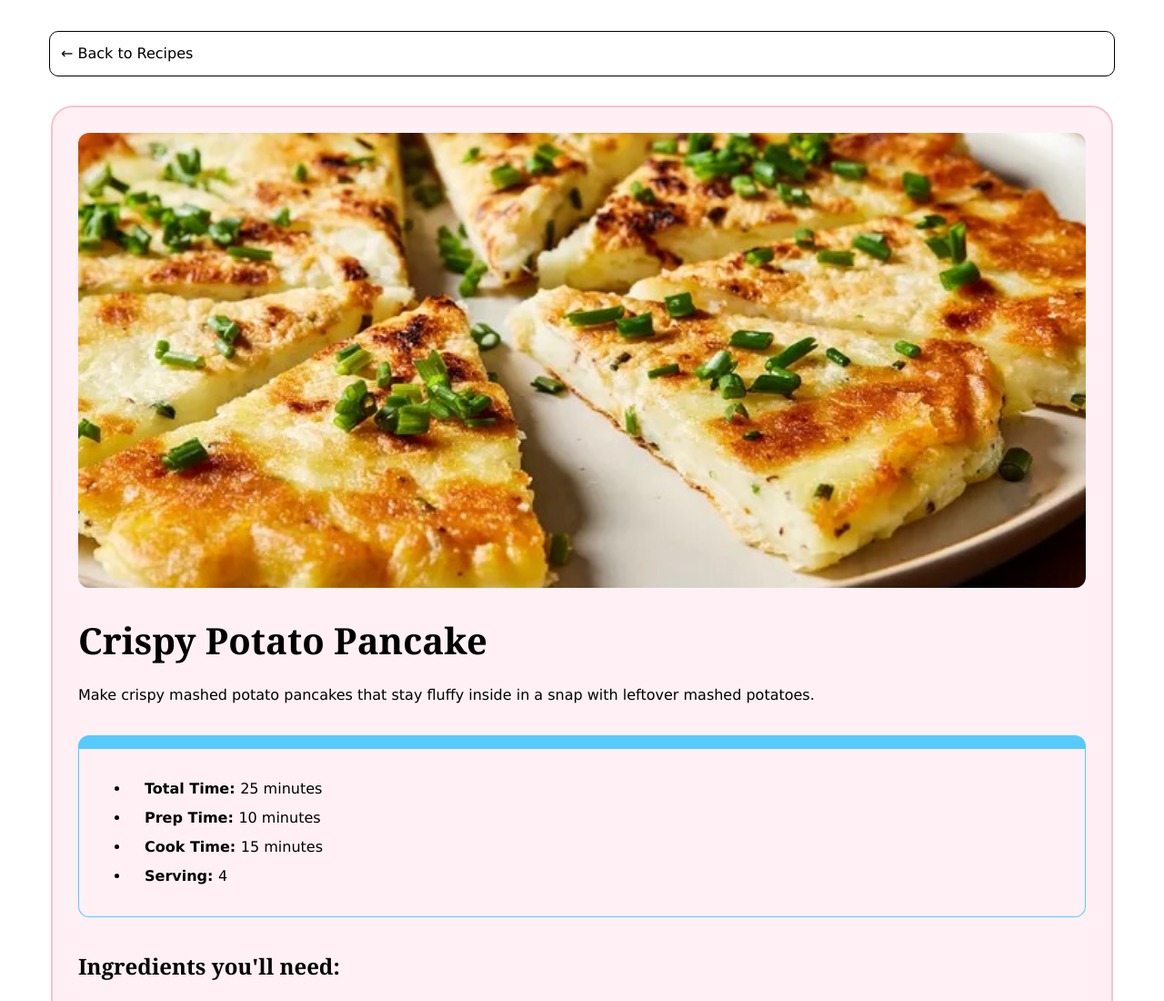
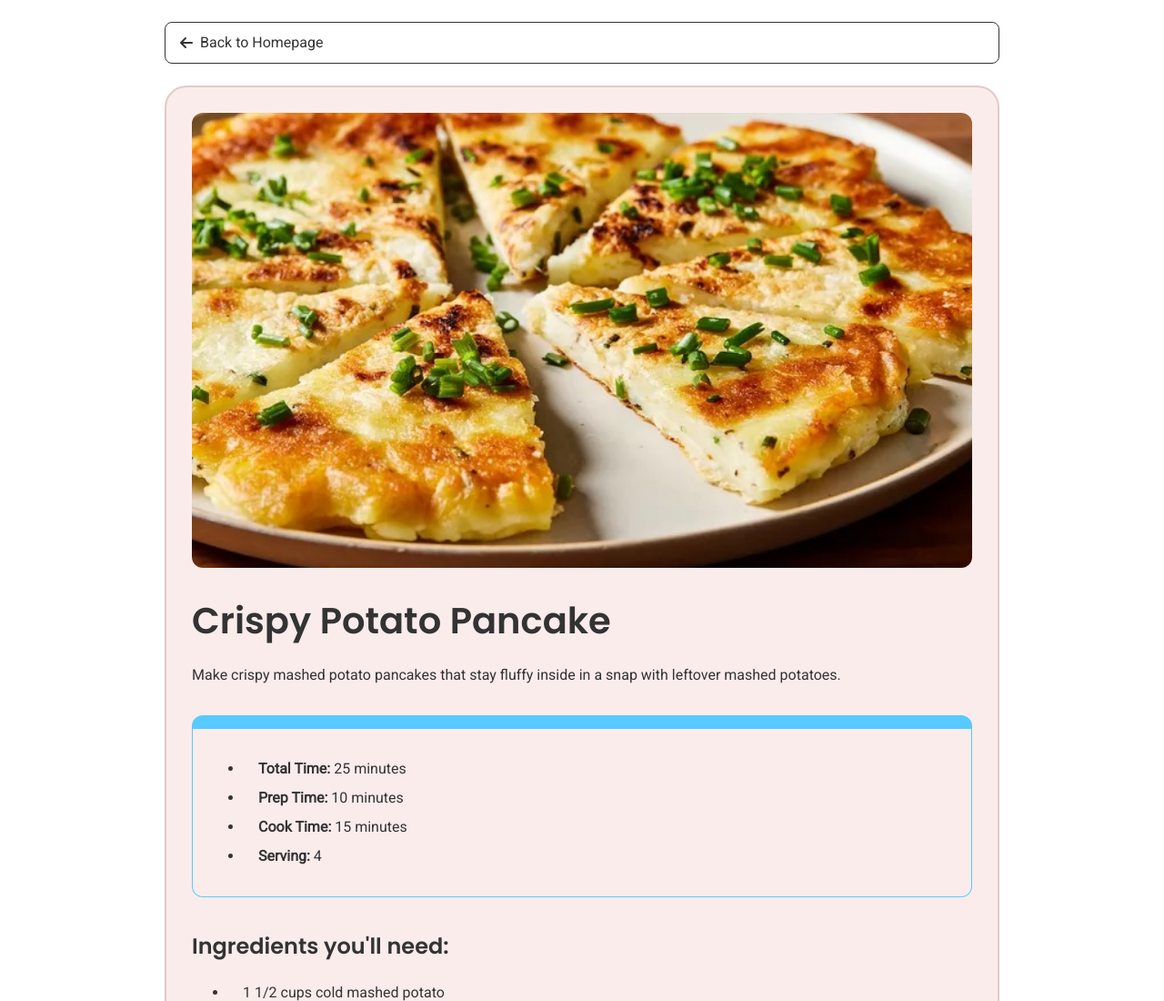
Before and after one commit to ni-ki-web/Recipes-project, a plain HTML site: page recipes/crispy-potato-pancake.html in a window 1280 px wide. Shown: the top 1100 px of the page at 91% size. Drawn offline with Linux system fonts and the light colour scheme.

Commit message:
Moved changes from iteration_branch to UI_iteration

```diff
--- a/recipe-page.css
+++ b/recipe-page.css
@@ -1,15 +1,54 @@
+/* Root Variables for Colours and Fonts */
+:root {
+    --text-main: #333;
+    --accent-color: #d97373;
+    --accent-light: #fbecec;
+    --border-color: #e0caca;
+    --font-body: 'Roboto', sans-serif;
+    --font-heading: 'Poppins', serif;
+}
+
+/* General Reset and Base Styles */
 body {
     box-sizing: border-box;
-    font-family: Verdana, Tahoma, sans-serif;
+    font-family: var(--font-body);
     line-height: 1.5;
     font-size: 1rem;
     background-color: white;
-    color: black;
+    color: var(--text-main);
 }
 
+h1, h2 {
+    line-height: 1.2;
+    font-family: var(--font-heading);
+    margin-bottom: 1.5rem;
+    font-weight: 600;
+}
+
+li{
+    padding-left: 1rem;
+    margin-bottom: 0.5rem;
+}
+
+li::marker {
+    font-weight: 600;
+}
+
+/* Title Styling */
 .title {
     text-align: center;
     font-size: 2rem;
+}
+
+/* Layout Container */
+.content-wrapper {
+    margin: 0 auto;
+    padding: 1rem;
+    max-width: 950px;
+}
+
+.recipe-wrapper {
+    padding: 10px;
 }
 
 .recipe-grid-container {
@@ -25,10 +64,11 @@ body {
     }
 }
 
+/* Recipe Cards */
 .recipe-grid-content {
     text-align: center;
     overflow: hidden;
-    border: 1px solid pink;
+    border: 1px solid var(--border-color);
     border-radius: 10px;
     transition: 0.3s ease;
     padding: 10px;
@@ -37,10 +77,10 @@ body {
 .recipe-grid-content:hover {
     transform: scale(1.02);
     transition: transform 0.2s ease;
-    background-color: rgb(255, 220, 226);
-    box-shadow: 0 4px 12px rgb(255, 220, 226);
+    background-color: var(--accent-light);
+    box-shadow: 0 4px 12px rgb(249, 200, 200, 0.6);
     text-decoration: underline;
-    color: #e75480;
+    color: var(--accent-color);
 }
 
 .recipe-link {
@@ -56,7 +96,7 @@ body {
 }
 
 .img {
-    border-radius: 15px;
+    border-radius: 10px;
     height: 100%;
     width: 100%;
     display: block;
@@ -65,90 +105,94 @@ body {
 
 .select-recipe {
     text-align: center;
-    padding-left: 1rem;
     font-size: 1.4rem;
 }
 
-.recipe-wrapper {
-    padding: 10px;
+.back-button {
+    display: flex;
+    align-items: center;
+    gap: 0.5rem;
+    width: calc(100% - 2rem);
+    padding: 10px 16px;
+    margin: 0 auto 1.5rem;
+    font-size: 1rem;
+    border: 1px solid var(--text-main);
+    border-radius: 8px;
+    background-color: white;
+    color: var(--text-main);
+    text-decoration: none;
+    transition: all 0.2s ease;
+    box-sizing: border-box;
 }
 
-.back-button {
-    color: #000;
-    text-decoration: none;
+.back-button i {
+    font-size: 1rem;
+    transition: transform 0.2s ease;
 }
 
-.bck-btn {
-    margin: 10px 30px;
-    padding: 12px;
-    border: 1px solid #000;
-    border-radius: 10px;
+.back-button:hover {
+    background-color: var(--accent-color);
+    color: white;
+    border-color: var(--accent-color);
 }
 
-.bck-btn:hover {
-    transition: 0.2s ease;
-    background-color: #e75480;
-    color:#fff;
-    border: 1px solid #e75480;
+.back-button:hover i {
+    transform: translateX(-4px);
 }
 
-.content-wrapper {
-    margin: 0 auto;
-    padding: 1rem;
+/* Recipe Page */
+.recipe-content-wrapper {
+    margin: 1rem;
+    padding: 1.75rem;
+    border-radius: 1.5rem;
+    border: solid 2px var(--border-color);
+    background-color: var(--accent-light);
 }
 
 .recipe-img {
     width: 100%;
     max-height: 500px;
     object-fit: cover;
-    border-radius: .75rem;
-}
-
-
-h1, h2 {
-    line-height: 1.2;
-    font-family: Georgia;
-    margin-bottom: 1.5rem;
-    font-weight: 600;
+    border-radius: 0.75rem;
 }
 
 .recipe-title {
     font-size: 2.5rem;
 }
 
-
-[data-cell="nutrient-value"] {
-    font-weight: 600;
-}
-
-li{
-    padding-left: 1rem;
-    margin-bottom: .5rem;
-}
-
-li::marker {
-    font-weight: 600;
-}
-
-.recipe-content-wrapper {
-    margin: 2rem;
-    padding: 1.75rem;
-    border-radius: 1.5rem;
-    border: solid 2px pink;
-    background-color: #fff0f5;
+/* Recipe Sections */
+section {
+    margin-top: 2.5rem;
 }
 
 section {
     margin-top: 2.5rem;
 }
 
+.section::after {
+    content: "";
+    display: block;
+    width: 100%;
+    height: 2px;
+    background: var(--border-color);
+    margin: 2.5rem 0;
+}
+
+.section:last-child::after {
+    display: none;
+}
+
+/* Prep Time Card */
 .prep-time {
-    /* background: #e7f4fd; */
-    border: solid 1px  #57caff;
+    border: solid 1px #57caff;
     padding: 1rem;
     border-radius: .75rem;
     margin-top: 2rem;
     border-top: solid 15px #57caff;
+}
+
+.nutrition-value {
+    overflow-x: auto;
 }
 
 table {
@@ -156,26 +200,13 @@ table {
     border-collapse: collapse;
 }
 
-.nutrition-value {
-    overflow-x: auto;
-}
-
 tr {
     display: flex;
     justify-content: space-between;
     padding: .5rem 0;
-    border-bottom: 1px solid pink;
+    border-bottom: 1px solid var(--border-color);
 }
 
-section::after {
-    content: "";
-    display: block;
-    width: 100%;
-    height: 2px;
-    background: pink;
-    margin: 2.5rem 0;
+[data-cell="nutrient-value"] {
+    font-weight: 600;
 }
-
-section:last-child::after {
-    display: none;
-}
--- a/recipes/crispy-potato-pancake.html
+++ b/recipes/crispy-potato-pancake.html
@@ -8,6 +8,9 @@
     <!-- Stylesheet -->
     <link rel="stylesheet" href="../recipe-page.css">
 
+    <!-- Google Font Link -->
+        <link rel="stylesheet" href="https://fonts.googleapis.com/css2?family=Poppins:wght@600&family=Roboto&display=swap">
+
     <!-- Font Awesome Link -->
     <link rel="stylesheet" href="https://cdnjs.cloudflare.com/ajax/libs/font-awesome/6.0.0-beta3/css/all.min.css">
 
@@ -16,13 +19,20 @@
 
 <body>
     <main class="content-wrapper">
-        <a href="/" class="back-button">
-            <div class="bck-btn">← Back to Recipes</div>
+        <div class="back-button-wrapper">
+            <!-- Back to homepage link -->
+            <a href="../index.html" class="back-button">
+            <i class="fas fa-arrow-left"></i> Back to Homepage
         </a>
+        </div>
 
+        <!-- Main Recipe Content -->
         <div class="recipe-content-wrapper">
+            <!-- Recipe Image -->
             <img src="../images/potato-pancake.jpeg" alt="crispy potato pancake sliced like a pizza"
             class="recipe-img">
+
+            <!-- Recipe Title & Description -->
             <div class="recipe-container">
                 <h1 class="recipe-title">Crispy Potato Pancake</h1>
                 <p class="recipe-description">Make crispy mashed potato pancakes that stay fluffy inside
@@ -30,6 +40,7 @@
                 </p>
             </div>
 
+            <!-- Prep time summary -->
             <div class="prep-time">
                 <ul class="prep-list">
                     <li><b>Total Time: </b>25 minutes</li>
@@ -39,6 +50,7 @@
                 </ul>
             </div>
 
+            <!-- Ingredients section-->
             <section class="recipe-ingredients">
                 <h2>Ingredients you'll need:</h2>
                 <ul class="ingredient-list">
@@ -54,6 +66,7 @@
                     </ul>
             </section>
 
+            <!-- Directions section -->
             <section class="recipe-instructions">
                 <h2>Directions:</h2>
                 <ol class="instruction-list">
@@ -75,6 +88,7 @@
                 </ol>
             </section>
 
+            <!-- Nutrition info -->
             <section class="nutritional-value">
                 <h2>Nutrition</h2>
                 <p>The table below shows the nutritional values per serving.</p>
@@ -101,7 +115,7 @@
                     </tr>
                 </table>
             </section>
-        </div>
+        </div>  <!-- end of recipe-content-wrapper -->
     </main>
 </body>
 
```
Also changed, not shown: index.html (+17 -7 lines), recipes/mini-pancake-parfait.html (+16 -3 lines), recipes/rice-pudding.html (+16 -3 lines), recipes/tiramisu.html (+20 -5 lines), main.js (added), 1 other file.
